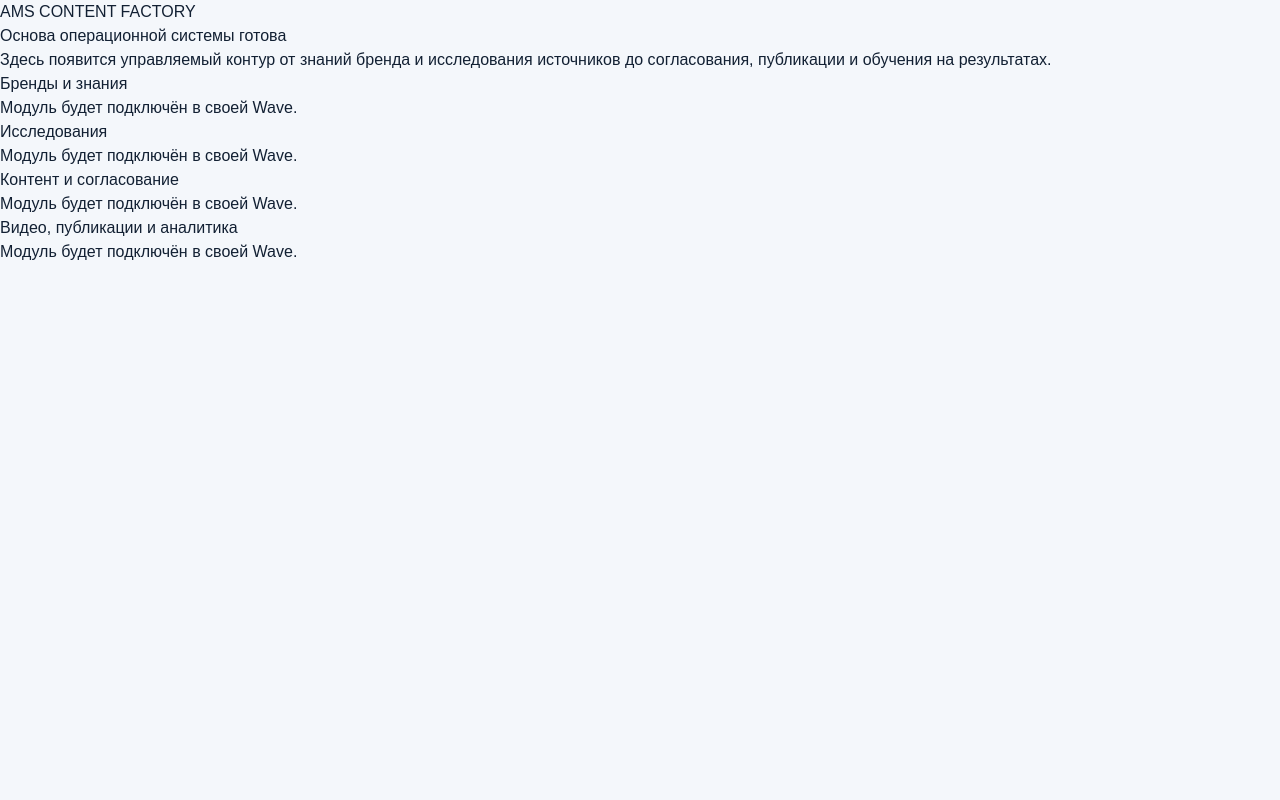
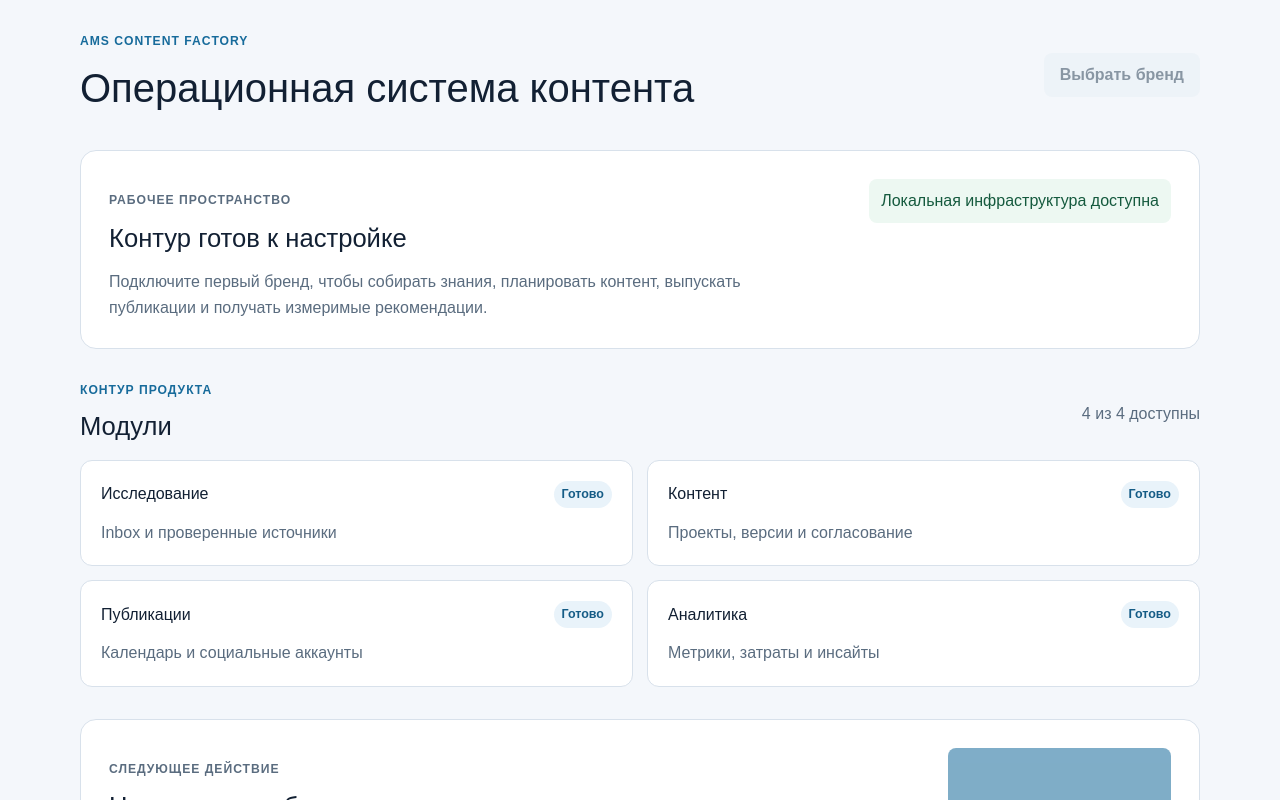
Before and after one commit to neyro-level/ams-content-factory, a Next.js app in the folder apps/web/: page / in a window 1280 px wide. Shown: the top 800 px of the page. Built offline with nearby package versions, Linux system fonts and the light colour scheme.

Commit message:
wave-14: add accessible workspace shell

```diff
--- a/apps/web/app/globals.css
+++ b/apps/web/app/globals.css
@@ -1,20 +1,159 @@
 @import 'tailwindcss';
-
 :root {
-  --background: #f4f7fb;
-  --foreground: #122033;
-  --surface: #ffffff;
-  --border: #d8e1eb;
+  --canvas: #f4f7fb;
+  --ink: #122033;
+  --muted: #5a6c7f;
+  --surface: #fff;
+  --line: #d8e1eb;
   --accent: #176b9b;
 }
-
 * {
   box-sizing: border-box;
 }
-
 body {
   margin: 0;
-  background: var(--background);
-  color: var(--foreground);
+  background: var(--canvas);
+  color: var(--ink);
   font-family: Arial, sans-serif;
 }
+button:focus-visible {
+  outline: 3px solid #77b9e0;
+  outline-offset: 3px;
+}
+.shell {
+  width: min(100% - 32px, 1120px);
+  margin: 0 auto;
+  padding: 32px 0 56px;
+}
+.topbar,
+.section-heading,
+.module-card__top {
+  display: flex;
+  align-items: center;
+  justify-content: space-between;
+  gap: 16px;
+}
+h1,
+h2,
+h3,
+p {
+  margin: 0;
+}
+h1 {
+  font-size: clamp(1.75rem, 4vw, 2.5rem);
+}
+h2 {
+  font-size: clamp(1.35rem, 2vw, 1.75rem);
+}
+.eyebrow {
+  margin-bottom: 8px;
+  color: var(--accent);
+  font-size: 0.76rem;
+  font-weight: 700;
+  letter-spacing: 0.08em;
+  text-transform: uppercase;
+}
+.muted,
+.module-card p,
+.intro p,
+.empty-state p,
+.notice p {
+  color: var(--muted);
+  line-height: 1.6;
+}
+.intro,
+.empty-state {
+  display: flex;
+  justify-content: space-between;
+  gap: 24px;
+  margin: 32px 0;
+  padding: 28px;
+  border: 1px solid var(--line);
+  border-radius: 16px;
+  background: var(--surface);
+}
+.intro p,
+.empty-state p {
+  max-width: 680px;
+  margin-top: 12px;
+}
+.status-card {
+  align-self: start;
+  padding: 10px 12px;
+  border-radius: 8px;
+  background: #edf8f2;
+  color: #155a3e;
+}
+.section-heading {
+  margin-bottom: 14px;
+}
+.module-grid {
+  display: grid;
+  grid-template-columns: repeat(2, minmax(0, 1fr));
+  gap: 14px;
+}
+.module-card,
+.notice {
+  padding: 20px;
+  border: 1px solid var(--line);
+  border-radius: 12px;
+  background: var(--surface);
+}
+.module-card p,
+.notice p {
+  margin-top: 12px;
+}
+.badge {
+  padding: 4px 8px;
+  border-radius: 99px;
+  background: #e9f3fa;
+  color: #155c86;
+  font-size: 0.78rem;
+  font-weight: 700;
+}
+.button {
+  min-height: 44px;
+  padding: 0 16px;
+  border: 0;
+  border-radius: 8px;
+  background: var(--accent);
+  color: #fff;
+  font-weight: 700;
+}
+.button:disabled {
+  cursor: not-allowed;
+  opacity: 0.55;
+}
+.button-secondary {
+  background: #e9f0f6;
+  color: #31475c;
+}
+.notice {
+  border-left: 4px solid var(--accent);
+}
+.sr-only {
+  position: absolute;
+  width: 1px;
+  height: 1px;
+  overflow: hidden;
+  clip: rect(0, 0, 0, 0);
+  white-space: nowrap;
+}
+@media (max-width: 700px) {
+  .shell {
+    width: min(100% - 24px, 1120px);
+    padding-top: 20px;
+  }
+  .topbar,
+  .intro,
+  .empty-state {
+    align-items: stretch;
+    flex-direction: column;
+  }
+  .button {
+    width: 100%;
+  }
+  .module-grid {
+    grid-template-columns: 1fr;
+  }
+}
--- a/apps/web/app/layout.tsx
+++ b/apps/web/app/layout.tsx
@@ -3,7 +3,7 @@ import './globals.css';
 
 export const metadata: Metadata = {
   title: 'AMS Content Factory',
-  description: 'Операционная система для полного цикла производства контента.',
+  description: 'Операционная система полного цикла производства контента.',
 };
 
 export default function RootLayout({ children }: Readonly<{ children: React.ReactNode }>) {
--- a/apps/web/app/page.tsx
+++ b/apps/web/app/page.tsx
@@ -1,31 +1,83 @@
-const plannedModules = [
-  'Бренды и знания',
-  'Исследования',
-  'Контент и согласование',
-  'Видео, публикации и аналитика',
-];
+const stages = [
+  ['Исследование', 'Inbox и проверенные источники', 'Готово'],
+  ['Контент', 'Проекты, версии и согласование', 'Готово'],
+  ['Публикации', 'Календарь и социальные аккаунты', 'Готово'],
+  ['Аналитика', 'Метрики, затраты и инсайты', 'Готово'],
+] as const;
 
 export default function HomePage() {
   return (
-    <main className="mx-auto min-h-screen max-w-5xl p-8 sm:p-12">
-      <p className="text-sm font-medium tracking-wide text-sky-800">AMS CONTENT FACTORY</p>
-      <h1 className="mt-3 text-4xl font-semibold tracking-tight">
-        Основа операционной системы готова
-      </h1>
-      <p className="mt-4 max-w-2xl text-lg leading-8 text-slate-600">
-        Здесь появится управляемый контур от знаний бренда и исследования источников до
-        согласования, публикации и обучения на результатах.
+    <main className="shell">
+      <header className="topbar">
+        <div>
+          <p className="eyebrow">AMS CONTENT FACTORY</p>
+          <h1>Операционная система контента</h1>
+        </div>
+        <button
+          className="button button-secondary"
+          type="button"
+          disabled
+          aria-describedby="brand-help"
+        >
+          Выбрать бренд
+        </button>
+      </header>
+      <p id="brand-help" className="sr-only">
+        Сначала подключите бренд в рабочем пространстве.
       </p>
-      <section className="mt-10 grid gap-4 sm:grid-cols-2" aria-label="Запланированные модули">
-        {plannedModules.map((module) => (
-          <article
-            key={module}
-            className="rounded-lg border border-slate-200 bg-white p-5 shadow-sm"
-          >
-            <h2 className="font-medium text-slate-900">{module}</h2>
-            <p className="mt-2 text-sm text-slate-600">Модуль будет подключён в своей Wave.</p>
-          </article>
-        ))}
+      <section className="intro" aria-labelledby="workspace-title">
+        <div>
+          <p className="eyebrow">Рабочее пространство</p>
+          <h2 id="workspace-title">Контур готов к настройке</h2>
+          <p>
+            Подключите первый бренд, чтобы собирать знания, планировать контент, выпускать
+            публикации и получать измеримые рекомендации.
+          </p>
+        </div>
+        <div className="status-card" role="status">
+          <span className="status-dot" aria-hidden="true" />
+          Локальная инфраструктура доступна
+        </div>
+      </section>
+      <section aria-labelledby="modules-title">
+        <div className="section-heading">
+          <div>
+            <p className="eyebrow">Контур продукта</p>
+            <h2 id="modules-title">Модули</h2>
+          </div>
+          <span className="muted">4 из 4 доступны</span>
+        </div>
+        <div className="module-grid">
+          {stages.map(([title, description, status]) => (
+            <article className="module-card" key={title}>
+              <div className="module-card__top">
+                <h3>{title}</h3>
+                <span className="badge">{status}</span>
+              </div>
+              <p>{description}</p>
+            </article>
+          ))}
+        </div>
+      </section>
+      <section className="empty-state" aria-labelledby="empty-title">
+        <div>
+          <p className="eyebrow">Следующее действие</p>
+          <h2 id="empty-title">Нет активного бренда</h2>
+          <p>
+            После авторизации выберите бренд. Здесь появятся задачи, статусы публикаций и последние
+            метрики.
+          </p>
+        </div>
+        <button className="button" type="button" disabled>
+          Создать контент-проект
+        </button>
+      </section>
+      <section className="notice" aria-labelledby="security-title">
+        <h2 id="security-title">Безопасный режим</h2>
+        <p>
+          Публикация и внешние интеграции выполняются только после проверки tenant-доступа и явного
+          согласования.
+        </p>
       </section>
     </main>
   );
```
Also changed, not shown: 4 other files (tests, documents, lock files or other folders).
